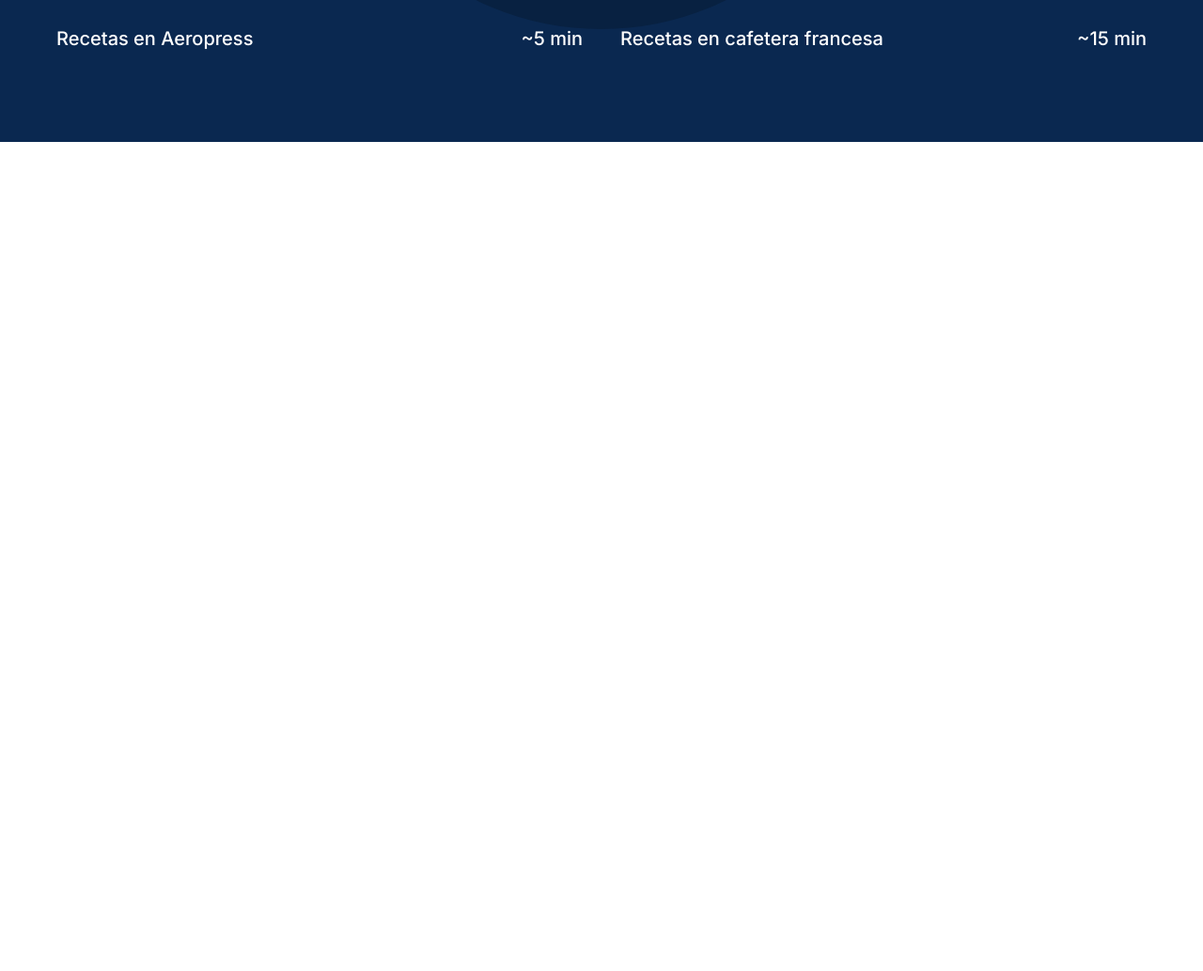
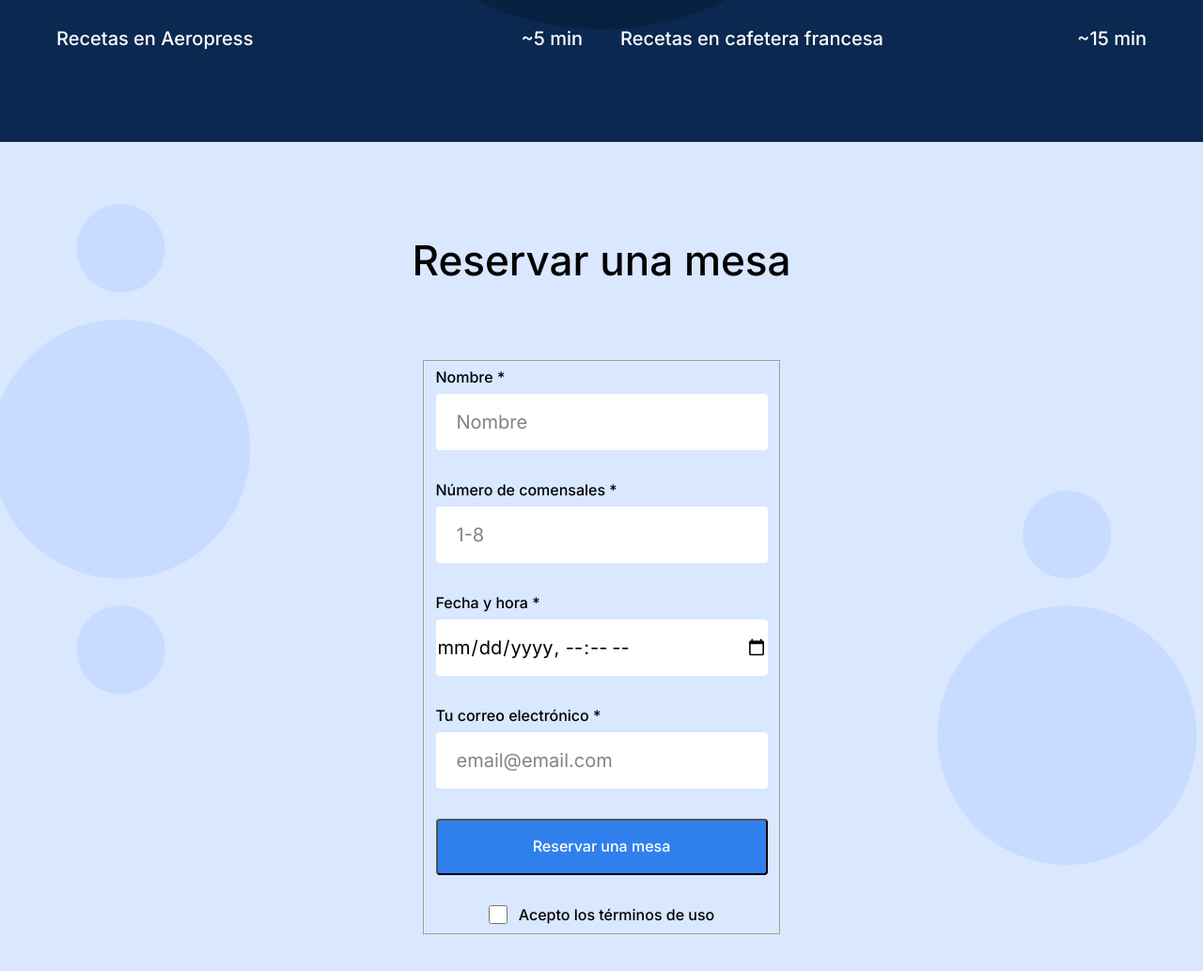
Before and after one commit to Gabo-SRuiz/web_project_coffeeshop, a plain HTML site: page index.html in a window 1280 px wide. Shown: the part 1493-2526 px from the top of the page at 94% size. Before the commit the page ends 1644 px from the top, so only its background shows below. Drawn offline with Linux system fonts and the light colour scheme.

Commit message:
Proyecto 4 etapa 3

```diff
--- a/index.html
+++ b/index.html
@@ -109,7 +109,51 @@
             </div>
           </div>
         </section>
-        <section id="reservation" class="reservation"></section>
+        <section id="reservation" class="reservation">
+          <h3 class="reservation__title">Reservar una mesa</h3>
+          <form class="form reservation__form">
+            <fieldset class="form__fieldset">
+              <label class="form__label"
+                >Nombre *
+                <input
+                  type="text"
+                  required
+                  placeholder="Nombre"
+                  class="form__input"
+                />
+              </label>
+              <label class="form__label"
+                >Número de comensales *
+                <input
+                  type="number"
+                  required
+                  placeholder="1-8"
+                  class="form__input"
+                />
+              </label>
+              <label class="form__label"
+                >Fecha y hora *
+                <input type="datetime-local" required class="form__input" />
+              </label>
+              <label class="form__label"
+                >Tu correo electrónico *
+                <input
+                  type="email"
+                  required
+                  placeholder="email@email.com"
+                  class="form__input"
+                />
+              </label>
+              <button type="submit" class="form__button">
+                Reservar una mesa
+              </button>
+              <label class="form__label form__label-checkbox">
+                <input type="checkbox" required class="form__checkbox" />Acepto
+                los términos de uso
+              </label>
+            </fieldset>
+          </form>
+        </section>
       </main>
       <footer id="footer" class="footer"></footer>
     </div>
--- a/pages/index.css
+++ b/pages/index.css
@@ -164,3 +164,78 @@
   font-size: 20px;
   line-height: 30px;
 }
+
+.reservation {
+  display: flex;
+  flex-direction: column;
+  background-color: #d9e7ff;
+  background-image: url(../images/background_reservation.svg);
+  background-repeat: no-repeat;
+  background-size: cover;
+  background-position: center;
+}
+
+.reservation__title {
+  margin: 100px auto 80px auto;
+  font-style: normal;
+  font-weight: 500;
+  font-size: 44px;
+  line-height: 52px;
+}
+
+.reservation__form {
+  max-width: 385px;
+  margin: 0 auto 120px;
+}
+
+.form__label {
+  margin: 0;
+  font-style: normal;
+  font-weight: 500;
+}
+
+.form__input {
+  box-sizing: border-box;
+  border-radius: 4px;
+  height: 60px;
+  margin: 8px 0 32px;
+  width: 100%;
+  font-style: normal;
+  font-weight: normal;
+  font-size: 20px;
+  line-height: 30px;
+  border: #838383;
+}
+
+.form__input::placeholder {
+  padding: 15px 0 0 20px;
+  color: #838383;
+}
+
+.form__button {
+  border-radius: 4px;
+  max-width: 385px;
+  margin: 0 0 32px;
+  height: 60px;
+  width: 100%;
+  font-style: normal;
+  font-weight: 500;
+  background-color: #2f80ed;
+  color: #fff;
+}
+
+.form__button:hover {
+  opacity: 0.7;
+}
+
+.form__checkbox {
+  border-radius: 2px;
+  height: 20px;
+  width: 20px;
+  margin-right: 12px;
+}
+
+.form__label-checkbox {
+  display: flex;
+  justify-content: center;
+}
```
Also changed, not shown: images/check.svg (deleted).
